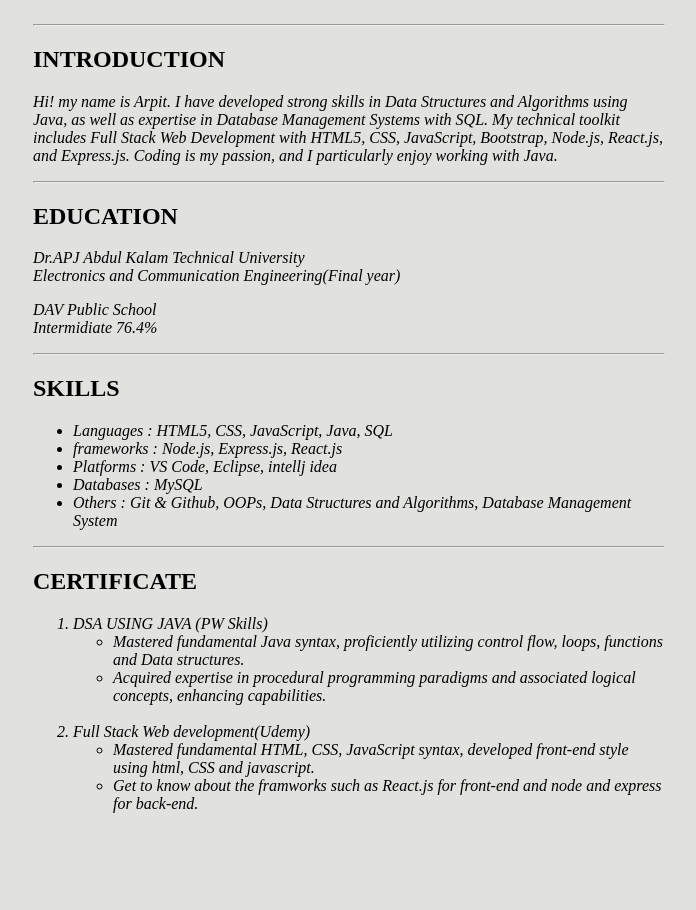
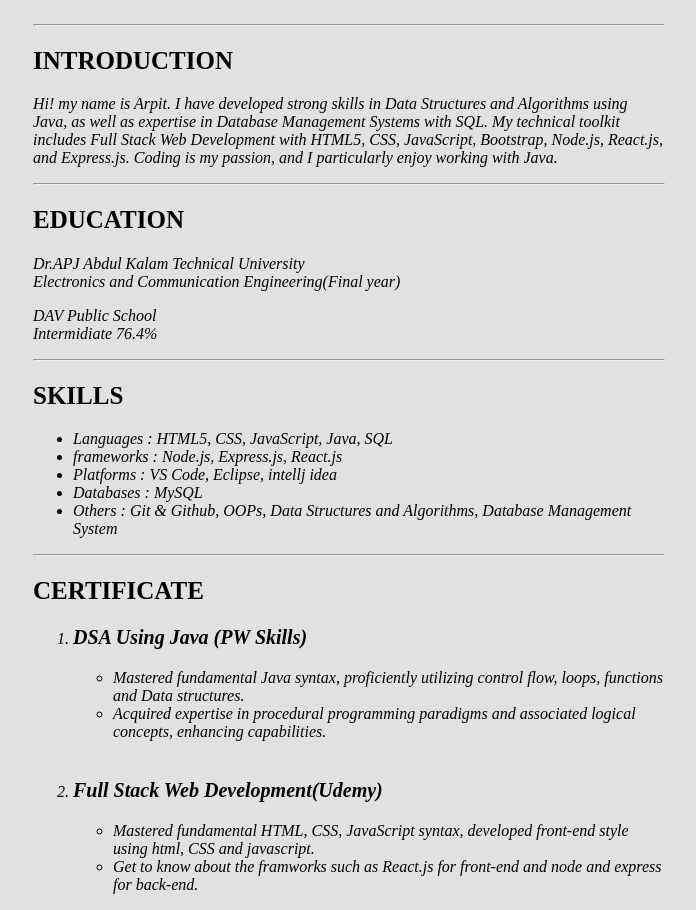
Before and after one commit to iamarpit3/Resume_ArpitGupta, a plain HTML site: page index.html in a window 1280 px wide. Shown: the part 80-990 px from the top of the page, without its empty margins (291-987 px from the left). Before the commit the page ends 909 px from the top, so only its background shows below. Drawn offline with Linux system fonts and the light colour scheme.

Commit message:
little status

```diff
--- a/index.html
+++ b/index.html
@@ -33,14 +33,14 @@
     <div id="third">
         <h2>CERTIFICATE</h2>
         <ol>
-            <li>DSA USING JAVA (PW Skills)
+            <li><p class="para">DSA Using Java (PW Skills)</p>
                 <ul>
                     <li>Mastered fundamental Java syntax, proficiently utilizing control flow, loops, functions and Data structures.</li>
                     <li>Acquired expertise in procedural programming paradigms and associated logical concepts, enhancing capabilities.</li>
                 </ul>
             </li>
             <br/>
-            <li>Full Stack Web development(Udemy)
+            <li><p class="para">Full Stack Web Development(Udemy)</p>
                 <ul>
                     <li>Mastered fundamental HTML, CSS, JavaScript syntax, developed front-end style using html, CSS and javascript.</li>
                     <li>Get to know about the framworks such as React.js for front-end and node and express for back-end.</li>
--- a/style.css
+++ b/style.css
@@ -30,6 +30,7 @@ html{
 
 h1{
     font-size: 40px;
+    font-weight: bolder;
     font-style: normal;
     color: black;
     text-align: center;
@@ -38,9 +39,13 @@ h1{
 
 h2{
     font-style: normal;
-    size: 20px;
+    font-size: 25px;
     text-align: left;
     color : black;
     text-transform: none;
 
 }
+.para{
+  font-size: 20px;
+  font-weight: bold;
+}
```
